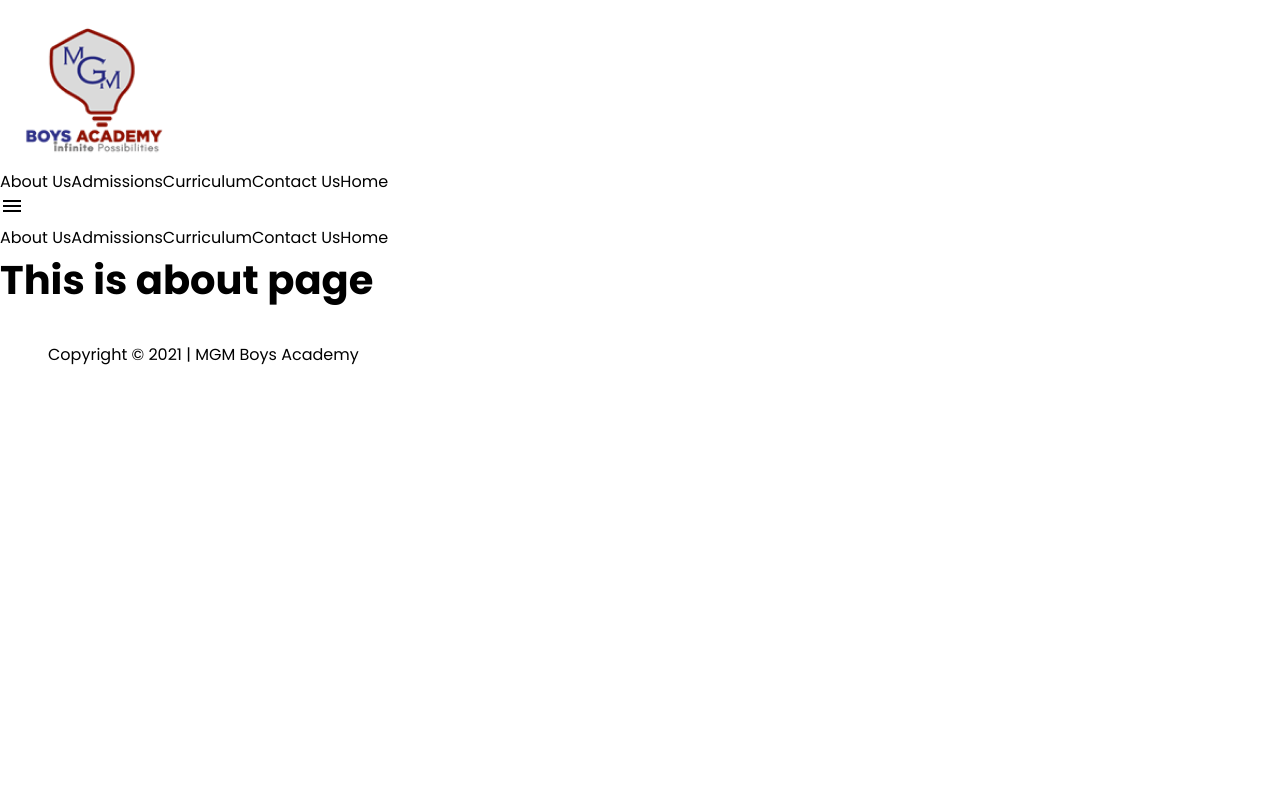
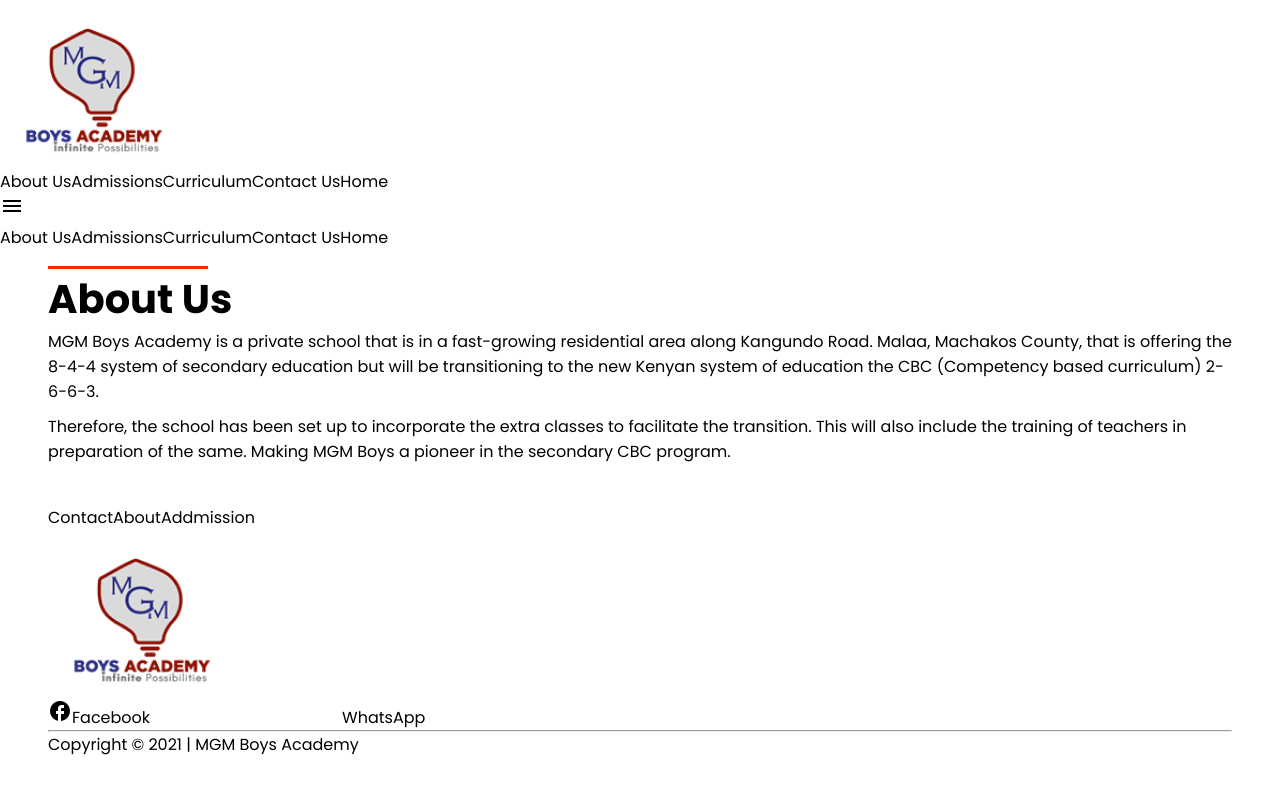
Before and after one commit to Kimable/mgm-school, a Next.js app: page /about in a window 1280 px wide. Shown: the top 794 px of the page. Built offline with nearby package versions, Linux system fonts and the light colour scheme.

Commit message:
added footer content

```diff
--- a/components/Footer.js
+++ b/components/Footer.js
@@ -1,9 +1,38 @@
 import React from "react";
+import Link from "next/link";
 
 export default function Footer() {
   return (
     <footer>
       <div className="container">
+        <div className="footer-content">
+          <div className="footer-links">
+            <Link href="/contact">
+              <a>Contact</a>
+            </Link>
+            <Link href="/about">
+              <a>About</a>
+            </Link>
+            <Link href="/admission">
+              <a>Addmission</a>
+            </Link>
+          </div>
+          <div className="footer-logo">
+            <img src="/img/mgm-logo.png" alt="MGM Logo" />
+          </div>
+          <div className="footer-social">
+            <span className="icon-text">
+              <i className="material-icons">facebook</i>
+              <a href="/contact">Facebook</a>
+            </span>
+
+            <span className="icon-text">
+              <i className="material-icons">whatsapp</i>
+              <a href="#">WhatsApp</a>
+            </span>
+          </div>
+        </div>
+        <hr />
         <p>Copyright &copy; 2021 | MGM Boys Academy</p>
       </div>
     </footer>
--- a/components/Nav.js
+++ b/components/Nav.js
@@ -1,10 +1,9 @@
-import React from "react";
+import React, { useRef, useState } from "react";
 import Link from "next/link";
-import Image from "next/image";
 
 export default function Nav() {
-  const [menu, setMenu] = React.useState("navLinksToggleNone");
-  const [menuIcon, setMenuIcon] = React.useState(true);
+  const [menu, setMenu] = useState("navLinksToggleNone");
+  const [menuIcon, setMenuIcon] = useState(true);
 
   const menuToggle = () => {
     menu === "navLinksToggleNone"
@@ -12,6 +11,11 @@
       : setMenu("navLinksToggleNone");
 
     menuIcon === true ? setMenuIcon(false) : setMenuIcon(true);
+  };
+
+  const closeNav = () => {
+    setMenu("navLinksToggleNone");
+    setMenuIcon(true);
   };
 
   return (
@@ -39,34 +43,34 @@
       </nav>
       {/* For mobile Phones */}
       <div className={menu}>
-        <NavLinks />
+        <NavLinks close={closeNav} />
       </div>
     </>
   );
 }
 
 // Nav Components
-function NavLinks() {
+function NavLinks({ close }) {
   return (
     <>
       <Link href="/about">
-        <a>About Us</a>
+        <a onClick={close}>About Us</a>
       </Link>
 
       <Link href="/admission">
-        <a>Admissions</a>
+        <a onClick={close}>Admissions</a>
       </Link>
 
       <Link href="/curriculum">
-        <a>Curriculum</a>
+        <a onClick={close}>Curriculum</a>
       </Link>
 
       <Link href="/contact">
-        <a>Contact Us</a>
+        <a onClick={close}>Contact Us</a>
       </Link>
 
       <Link href="/">
-        <a>Home</a>
+        <a onClick={close}>Home</a>
       </Link>
     </>
   );
--- a/pages/about.js
+++ b/pages/about.js
@@ -1,9 +1,29 @@
 import React from "react";
+import Head from "next/head";
 
 export default function about() {
   return (
     <div>
-      <h2>This is about page</h2>
+      <Head>
+        <title>About | MGM Boys School</title>
+      </Head>
+      <div className="container">
+        <div className="headerLine"></div>
+        <h2>About Us</h2>
+        <p>
+          MGM Boys Academy is a private school that is in a fast-growing
+          residential area along Kangundo Road. Malaa, Machakos County, that is
+          offering the 8-4-4 system of secondary education but will be
+          transitioning to the new Kenyan system of education the CBC
+          (Competency based curriculum) 2-6-6-3.
+        </p>
+        <p>
+          Therefore, the school has been set up to incorporate the extra classes
+          to facilitate the transition. This will also include the training of
+          teachers in preparation of the same. Making MGM Boys a pioneer in the
+          secondary CBC program.
+        </p>
+      </div>
     </div>
   );
 }
--- a/styles/footer.css
+++ b/styles/footer.css
@@ -3,3 +3,39 @@
   text-align: center;
   color: #fff;
 }
+
+footer p {
+  padding: 1rem 0;
+}
+
+hr {
+  color: var(--light);
+  margin: 0.5rem 0;
+}
+.footer-content {
+  display: flex;
+  align-items: center;
+  justify-content: space-around;
+}
+
+.footer-content img {
+  width: 150px;
+}
+
+.footer-content a {
+  display: inline-block;
+  margin: 0 0.5rem;
+}
+
+.icon-text {
+  display: flex;
+  flex-direction: column;
+  align-items: center;
+  justify-content: center;
+}
+
+@media only screen and (max-width: 798px) {
+  .footer-content {
+    flex-direction: column;
+  }
+}
--- a/styles/globals.css
+++ b/styles/globals.css
@@ -47,7 +47,7 @@
 li,
 a {
   font-size: 1rem;
-  padding: 1rem 0;
+  padding-bottom: 0.6rem;
 }
 
 .container {
```
Also changed, not shown: pages/index.js (+11 -4 lines).
